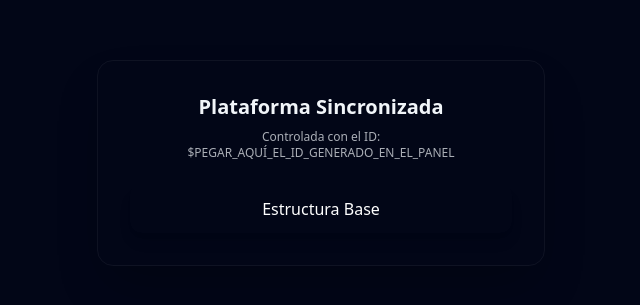
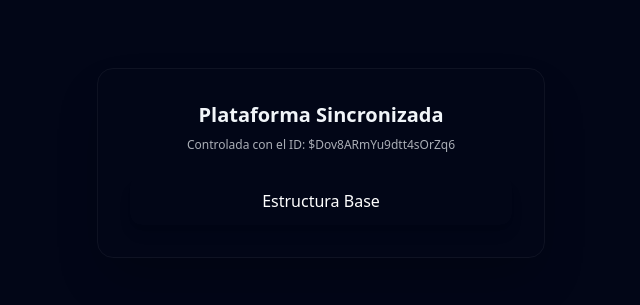
Before and after one commit to hbcxd/EP-web, a React (Vite) app: page / in a window 1280 px wide. Shown: the part 237-542 px from the top of the page, without its empty margins (319-959 px from the left). Built offline with nearby package versions, Linux system fonts and the light colour scheme; no server answers; the database is empty.

Commit message:
Actualizar app.jsx

```diff
--- a/src/app.jsx
+++ b/src/app.jsx
@@ -17,7 +17,7 @@ const app = initializeApp(firebaseConfig);
 const db = getFirestore(app);
 
 // 2. EL FILTRO MAESTRO: ID único que diferencia esta web de las demás
-const CONFIG_DOCUMENT_ID = "PEGAR_AQUÍ_EL_ID_GENERADO_EN_EL_PANEL";
+const CONFIG_DOCUMENT_ID = "Dov8ARmYu9dtt4sOrZq6";
 
 export default function App() {
   const [appearance, setAppearance] = useState(null);
```
